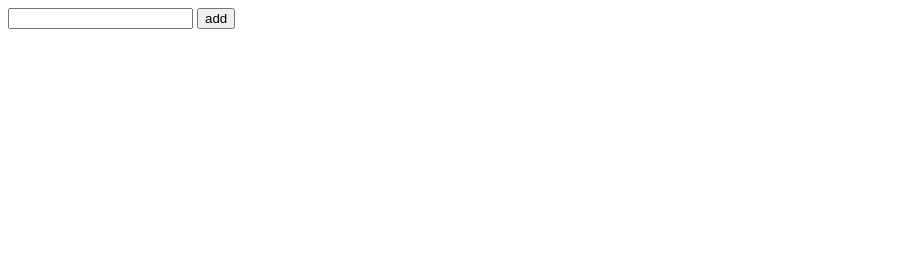
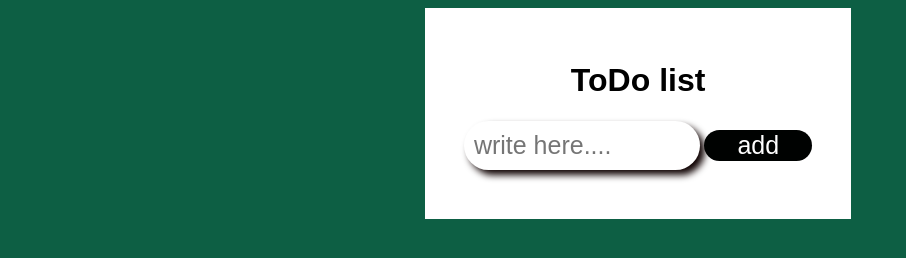
Before and after one commit to Aayushii12/ayushi-todo-list, a plain HTML site: page index.html in a window 1280 px wide. Shown: the whole page, without its empty margins (0-906 px from the left). Drawn offline with Linux system fonts and the light colour scheme.

Commit message:
first todo list

```diff
--- a/index.html
+++ b/index.html
@@ -5,6 +5,7 @@
     <meta charset="UTF-8">
     <meta name="viewport" content="width=device-width, initial-scale=1.0">
     <title>todo list</title>
+
    <link rel="stylesheet" href="./style.css">
 
 </head>
@@ -12,8 +13,9 @@
 <body>
 
     <div class="Ayushi">
-    <input id="input1" type="text">
-    <button id="button1" onclick="addtodo()">add</button>
+        <h1>ToDo list</h1>
+    <input id="input1" placeholder="write here...." input type="text" maxlength="18" >
+    <button id="button1" onclick="addtodo()">add </button>
     <div id="boxno1">
         <ol id="orderd-todo-list"></ol>
     </div>
--- a/index.js
+++ b/index.js
@@ -17,6 +17,7 @@
    deleteButton.innerText ='Delete'
    deleteButton.onclick =function () {
     todolist.removeChild(todoitem)
+
    }
    var editbutton =document.createElement('button')
    editbutton.innerText ='Edit'
--- a/style.css
+++ b/style.css
@@ -1,3 +1,36 @@
-/* .Ayushi{
-    background-color: blue;
-} */
+body{
+    background-color: rgb(13, 95, 68);
+    font-family: 'Poppins',sans-serif;
+}
+.Ayushi{
+    width:360px;
+    padding:33px;
+    text-align:center;
+    background-color: #fff;
+    margin-left: 33%;
+    margin-top: 5px;
+}
+input{
+
+
+    width: 60%;
+    padding: 10px;
+    border:none;
+    outline:none;
+    font-size: 25px;
+    border-radius: 30px;
+    box-shadow: 5px 5px 7px rgb(16, 3, 3);
+
+}
+button{
+
+
+    padding:100x;
+    background-color:rgb(0, 2, 1);
+    color:white;
+    border: none;
+    outline: none;
+    width: 30%;
+    border-radius: 50px;
+    font-size: 25px;
+}
```
